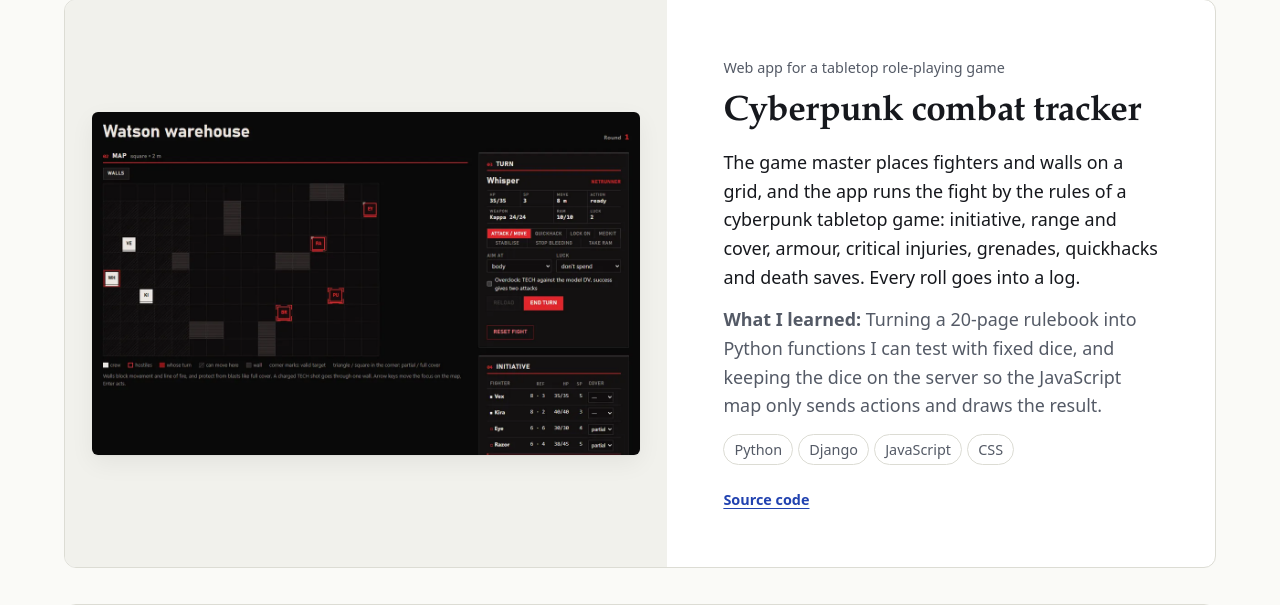
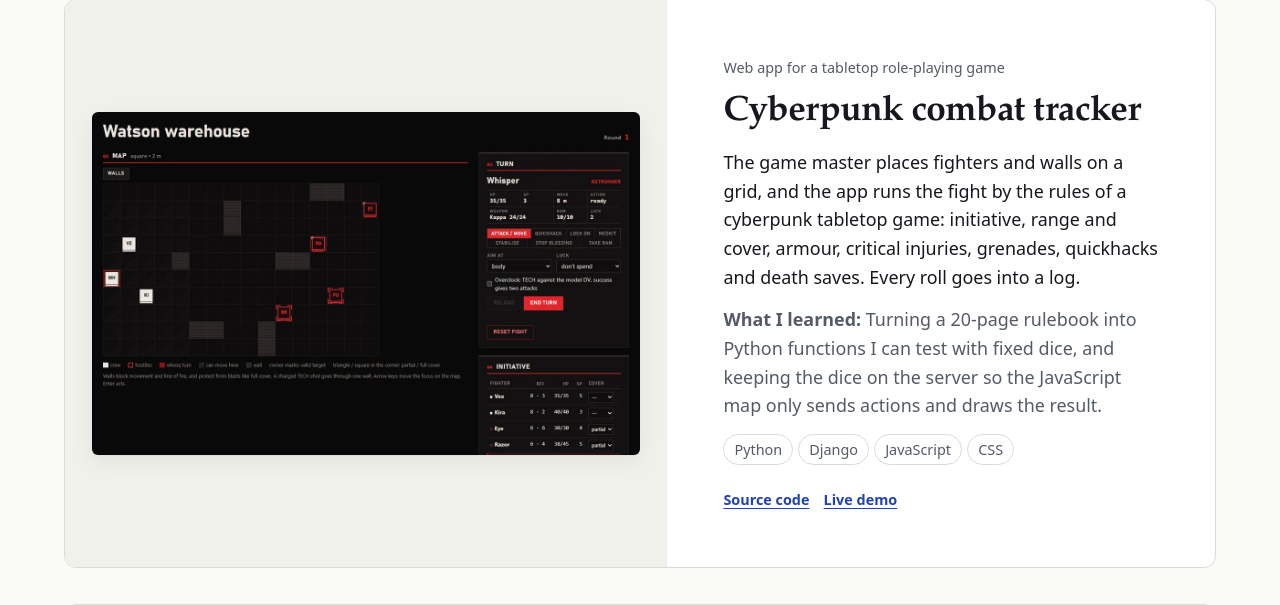
Before and after one commit to dmytro-khoma/portfolio, a PHP site: page / in a window 1280 px wide. Shown: the part 3041-3646 px from the top of the page. Run offline with PHP 8.4, Linux system fonts and the light colour scheme; some libraries are stand-ins or nearby versions.

Commit message:
Link the live combat tracker demo

```diff
--- a/data/projects.php
+++ b/data/projects.php
@@ -25,7 +25,7 @@ return [
         'image'     => 'assets/img/combat-tracker.webp',
         'image_alt' => 'Screenshot of the combat tracker: a dark grid map with fighters and walls, and the turn panel with the active fighter’s stats.',
         'repo'      => 'https://github.com/dmytro-khoma/cyberpunk-combat-tracker',
-        'demo'      => null,
+        'demo'      => 'https://cyberpunk-combat-tracker.onrender.com/',
     ],
     [
         'title'     => 'Dinosauria',
```
Also changed, not shown: README.md.
